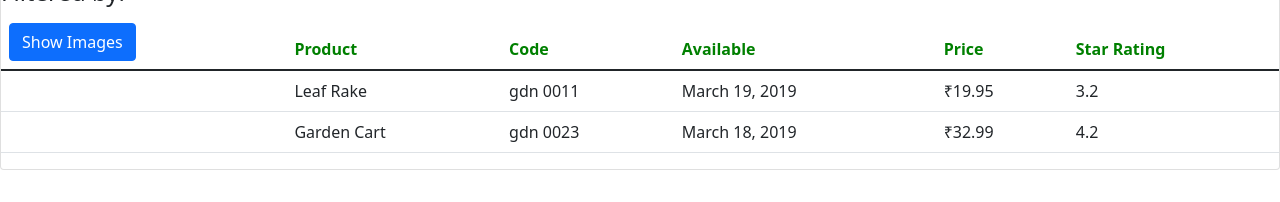
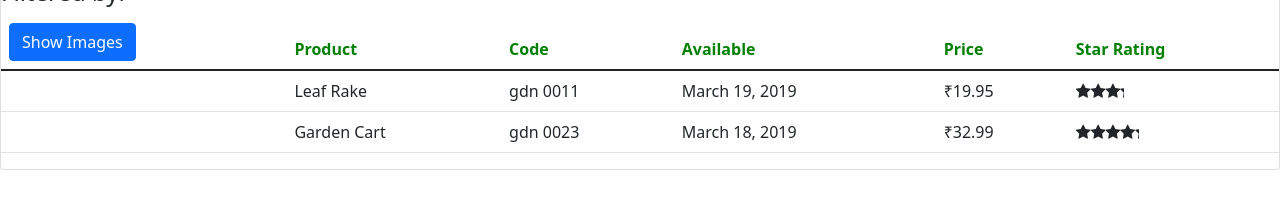
Before and after one commit to farhankassam2/AngularPM, an Angular app: page / in a window 1280 px wide. Shown: the part 182-384 px from the top of the page. Built offline with nearby package versions, Linux system fonts and the light colour scheme.

Commit message:
added nested component and property passing from parent to child via property binding using Input decorator

```diff
--- a/src/app/app.module.ts
+++ b/src/app/app.module.ts
@@ -7,12 +7,14 @@ import { ProductListComponent } from './products/product-list/product-list.compo
 import { RouterModule } from '@angular/router';
 import { FormsModule } from '@angular/forms';
 import { ConvertToSpacesPipe } from './pipes/convert-to-spaces-pipe.pipe';
+import { StarComponent } from './common-components/star/star.component';
 
 @NgModule({
   declarations: [ // all components we create and define within this module.
     AppComponent,
     ProductListComponent,
-    ConvertToSpacesPipe
+    ConvertToSpacesPipe,
+    StarComponent
   ],
   imports: [ // external, third-party or our own modules that we want to make available to all components declared in this module
     BrowserModule, // allows application to work directly in the browser and exposes the structural Angular directives
--- /dev/null
+++ b/src/app/common-components/star/star.component.css
@@ -0,0 +1,7 @@
+.crop {
+  overflow: hidden;
+}
+
+div {
+  cursor: pointer;
+}
--- /dev/null
+++ b/src/app/common-components/star/star.component.html
@@ -0,0 +1,12 @@
+<div class="crop"
+    [style.width.px]="cropWidth"
+    [title]="rating"
+    >
+    <div [style.width.px]="STARS_WIDTH">
+        <span class="fa fa-star"></span>
+        <span class="fa fa-star"></span>
+        <span class="fa fa-star"></span>
+        <span class="fa fa-star"></span>
+        <span class="fa fa-star"></span>
+    </div>
+</div>
--- /dev/null
+++ b/src/app/common-components/star/star.component.ts
@@ -0,0 +1,25 @@
+import { Component, Input, OnChanges, OnInit } from '@angular/core';
+
+@Component({
+  selector: 'pm-star',
+  templateUrl: './star.component.html',
+  styleUrls: ['./star.component.css']
+})
+export class StarComponent implements OnInit, OnChanges {
+  public readonly STARS_WIDTH = 75;
+  @Input()
+  rating!: number;
+  // definite assignment assertion: declares a value as null if no value is assigned to the property.
+  // whenever parent component changes this rating, it calls the OnChanges lifecycle hook to reset the star's div's width
+  cropWidth: number = this.STARS_WIDTH;
+
+  constructor() { }
+
+  ngOnInit(): void {
+  }
+
+  ngOnChanges(): void {
+    this.cropWidth = this.rating * (this.STARS_WIDTH / 5);
+  }
+
+}
--- a/src/app/products/product-list/product-list.component.html
+++ b/src/app/products/product-list/product-list.component.html
@@ -50,7 +50,7 @@
                     <td>{{product.productCode | lowercase | convertToSpaces:'-':' '}}</td>
                     <td>{{product.releaseDate }}</td>
                     <td>{{product.price | currency:'INR':'symbol':'1.2-2' }}</td>
-                    <td>{{product.starRating}}</td>
+                    <td><pm-star [rating]="product.starRating"></pm-star></td>
                 </tr>
             </tbody>
         </table>
--- a/src/app/products/product-list/product-list.component.ts
+++ b/src/app/products/product-list/product-list.component.ts
@@ -12,7 +12,16 @@ export class ProductListComponent implements OnInit, OnChanges, OnDestroy {
   // public imageWidth = 50; // type is inferred after the first declaration in TS
   // public imageMargin = 2;
   public areImagesShowing: boolean = false;
-  public filterByProductName: string = '';
+  // public filterByProductName: string = '';
+  private _filterByProductName: string = ''; // Backing variable
+  public get filterByProductName(): string {
+    return this._filterByProductName;
+  }
+  public set filterByProductName(value: string) {
+    this._filterByProductName = value;
+    console.log('In setter: ', this._filterByProductName);
+    this.products = this.filterProducts(value);
+  }
 
   constructor() { }
 
@@ -32,4 +41,8 @@ export class ProductListComponent implements OnInit, OnChanges, OnDestroy {
     this.areImagesShowing = !this.areImagesShowing;
   }
 
+  filterProducts(value: string): IProduct[] {
+    return PRODUCT_LIST_MOCK.filter((product: IProduct) => product.productName.toLocaleLowerCase().includes(value.toLocaleLowerCase()));
+  }
+
 }
```
Also changed, not shown: 1 other file (tests, documents, lock files or other folders).
